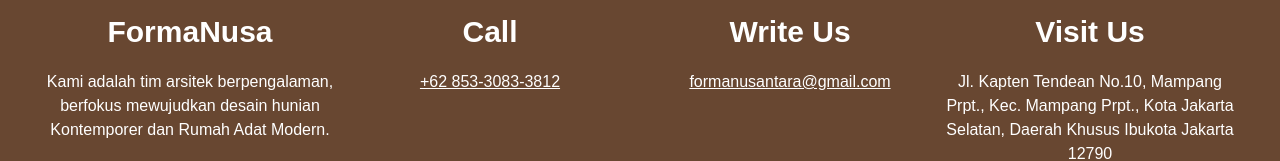
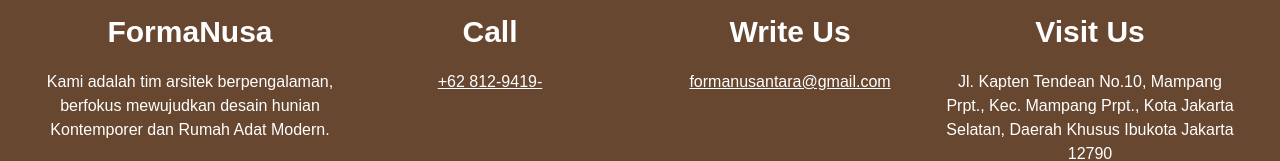
Before and after one commit to Raihanrfndk/formanusa, a Next.js app: page /faq in a window 1280 px wide. Shown: the part 926-1087 px from the top of the page. Built offline with nearby package versions, Linux system fonts and the light colour scheme.

Commit message:
adding footer

```diff
--- a/src/components/banner/index.js
+++ b/src/components/banner/index.js
@@ -88,7 +88,7 @@ const HeroSection = () => {
         <div className="flex justify-center">
           <div className="bg-[#8b684a] text-white px-6 py-4 rounded-md flex items-center gap-3 shadow-md">
             <Phone size={20} />
-            <span className="font-semibold text-sm">+62 853 3083 3812</span>
+            <span className="font-semibold text-sm">+62 812 9419 5658</span>
           </div>
         </div>
       </div>
--- a/src/components/footer/index.js
+++ b/src/components/footer/index.js
@@ -12,7 +12,7 @@ const Footer = () => {
       </div>
       <div className="flex flex-col gap-5 items-center">
         <h1 className="text-3xl font-bold">Call</h1>
-        <h2 className="text-center underline">+62 853-3083-3812</h2>
+        <h2 className="text-center underline">+62 812-9419-</h2>
       </div>
       <div className="flex flex-col gap-5 items-center">
         <h1 className="text-3xl font-bold">Write Us</h1>
```
